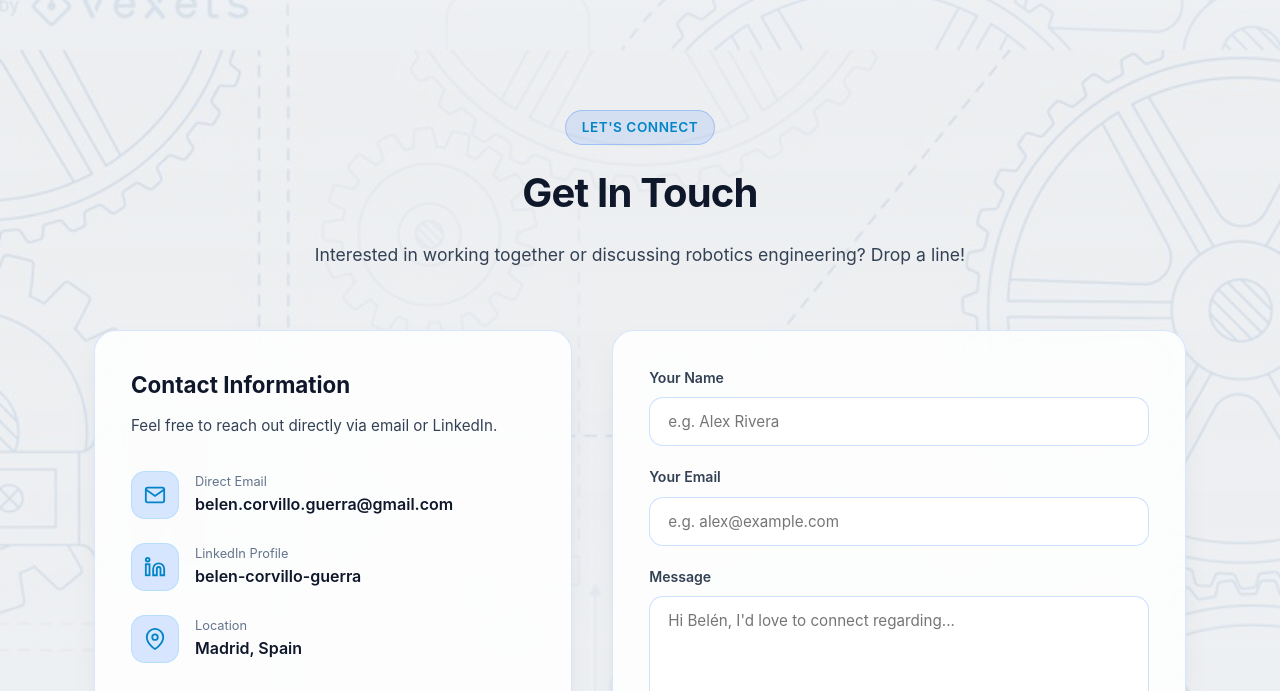
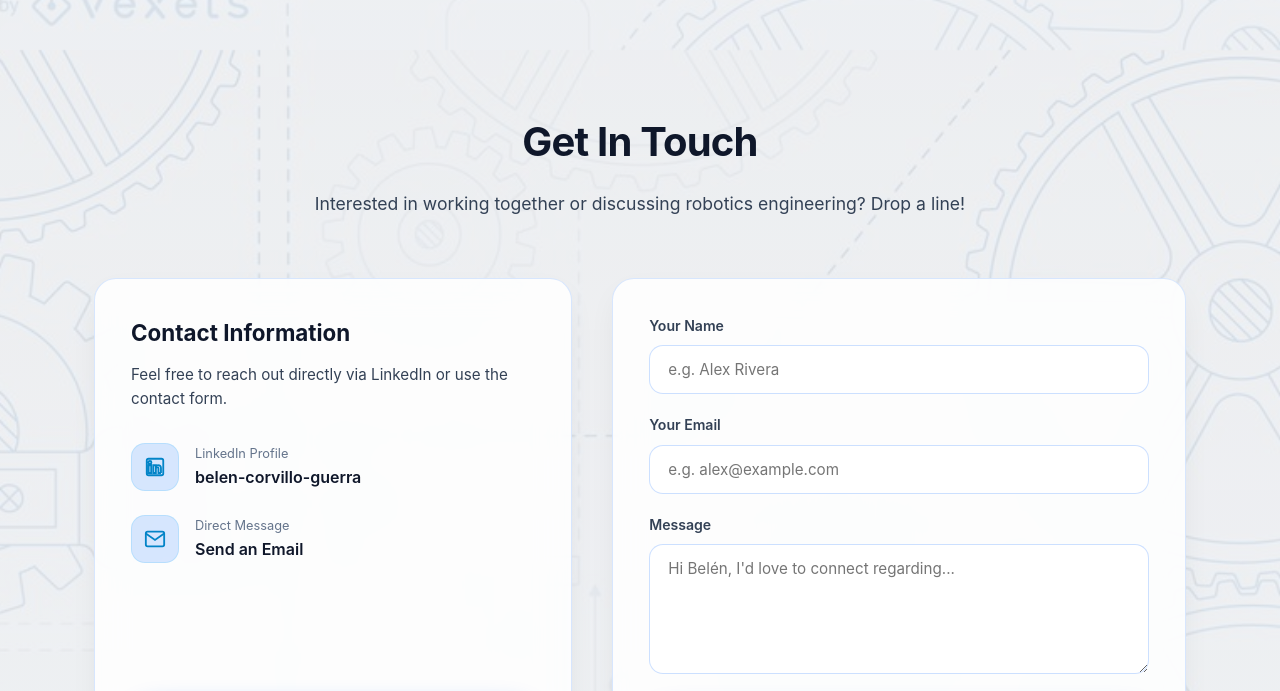
Before and after one commit to belencorvillo/belencorvillo.github.io, a plain HTML site: page index.html in a window 1280 px wide. Shown: the part 3950-4641 px from the top of the page. Drawn offline with Linux system fonts and the light colour scheme.

Commit message:
Update Contact section: clean header, hide raw email, remove location, wire becorvillo14@gmail.com and LinkedIn

```diff
--- a/index.html
+++ b/index.html
@@ -478,7 +478,6 @@
   <section class="section" id="contact">
     <div class="container">
       <div class="section-header">
-        <span class="section-tag">Let's Connect</span>
         <h2 class="section-title">Get In Touch</h2>
         <p class="section-description">Interested in working together or discussing robotics engineering? Drop a line!
         </p>
@@ -489,30 +488,14 @@
           <div>
             <h3 style="font-size:1.4rem; font-weight:700; color:var(--text-primary); margin-bottom:12px;">Contact
               Information</h3>
-            <p style="color:var(--text-secondary); font-size:0.95rem;">Feel free to reach out directly via email or
-              LinkedIn.</p>
+            <p style="color:var(--text-secondary); font-size:0.95rem;">Feel free to reach out directly via LinkedIn or
+              use the contact form.</p>
 
             <div class="contact-detail-list">
               <div class="contact-detail-item">
                 <div class="contact-icon-box">
-                  <svg viewBox="0 0 24 24">
-                    <path d="M4 4h16c1.1 0 2 .9 2 2v12c0 1.1-.9 2-2 2H4c-1.1 0-2-.9-2-2V6c0-1.1.9-2 2-2z"></path>
-                    <polyline points="22,6 12,13 2,6"></polyline>
-                  </svg>
-                </div>
-                <div class="contact-detail-text">
-                  <span>Direct Email</span>
-                  <a href="mailto:belen.corvillo.guerra@gmail.com"
-                    id="copy-email-btn">belen.corvillo.guerra@gmail.com</a>
-                </div>
-              </div>
-
-              <div class="contact-detail-item">
-                <div class="contact-icon-box">
                   <svg viewBox="0 0 24 24" fill="currentColor">
-                    <path d="M16 8a6 6 0 0 1 6 6v7h-4v-7a2 2 0 0 0-2-2 2 2 0 0 0-2 2v7h-4v-7a6 6 0 0 1 6-6z"></path>
-                    <rect x="2" y="9" width="4" height="12"></rect>
-                    <circle cx="4" cy="4" r="2"></circle>
+                    <path d="M19 3a2 2 0 0 1 2 2v14a2 2 0 0 1-2 2H5a2 2 0 0 1-2-2V5a2 2 0 0 1 2-2h14m-.5 15.5v-5.3a3.26 3.26 0 0 0-3.26-3.26c-.85 0-1.84.52-2.28 1.3v-1.11h-2.79v8.37h2.79v-4.93c0-.77.62-1.4 1.39-1.4a1.4 1.4 0 0 1 1.4 1.4v4.93h2.75M6.46 8.76a1.64 1.64 0 0 0 0-3.28 1.64 1.64 0 0 0 0 3.28m1.4 9.74v-8.37H5.06v8.37h2.8z"/>
                   </svg>
                 </div>
                 <div class="contact-detail-text">
@@ -524,14 +507,14 @@
 
               <div class="contact-detail-item">
                 <div class="contact-icon-box">
-                  <svg viewBox="0 0 24 24">
-                    <path d="M21 10c0 7-9 13-9 13s-9-6-9-13a9 9 0 0 1 18 0z"></path>
-                    <circle cx="12" cy="10" r="3"></circle>
+                  <svg viewBox="0 0 24 24" fill="none" stroke="currentColor" stroke-width="2">
+                    <path d="M4 4h16c1.1 0 2 .9 2 2v12c0 1.1-.9 2-2 2H4c-1.1 0-2-.9-2-2V6c0-1.1.9-2 2-2z"></path>
+                    <polyline points="22,6 12,13 2,6"></polyline>
                   </svg>
                 </div>
                 <div class="contact-detail-text">
-                  <span>Location</span>
-                  <p>Madrid, Spain</p>
+                  <span>Direct Message</span>
+                  <a href="mailto:becorvillo14@gmail.com">Send an Email</a>
                 </div>
               </div>
             </div>
@@ -548,7 +531,7 @@
         </div>
 
         <div class="glass-card contact-form-card">
-          <form id="contact-form">
+          <form id="contact-form" action="mailto:becorvillo14@gmail.com" method="POST" enctype="text/plain">
             <div class="form-group">
               <label for="name" class="form-label">Your Name</label>
               <input type="text" id="name" class="form-input" placeholder="e.g. Alex Rivera" required>
--- a/main.js
+++ b/main.js
@@ -167,7 +167,16 @@ document.addEventListener('DOMContentLoaded', () => {
   if (contactForm) {
     contactForm.addEventListener('submit', (e) => {
       e.preventDefault();
-      showToast('Message sent successfully! Thank you for reaching out.');
+      const name = document.getElementById('name')?.value.trim() || 'Visitor';
+      const email = document.getElementById('email')?.value.trim() || '';
+      const message = document.getElementById('message')?.value.trim() || '';
+
+      const subject = encodeURIComponent(`Portfolio Inquiry from ${name}`);
+      const body = encodeURIComponent(`Hi Belén,\n\n${message}\n\n---\nFrom: ${name} (${email})`);
+
+      window.location.href = `mailto:becorvillo14@gmail.com?subject=${subject}&body=${body}`;
+
+      showToast('Opening your email client to send message...');
       contactForm.reset();
     });
   }
--- a/styles.css
+++ b/styles.css
@@ -1899,6 +1899,12 @@ button {
   font-size: 1rem;
   font-weight: 600;
   color: var(--text-primary);
+  text-decoration: none;
+  transition: color var(--transition-fast);
+}
+
+.contact-detail-text a:hover {
+  color: var(--accent-cyan);
 }
 
 .contact-form-card {
```
